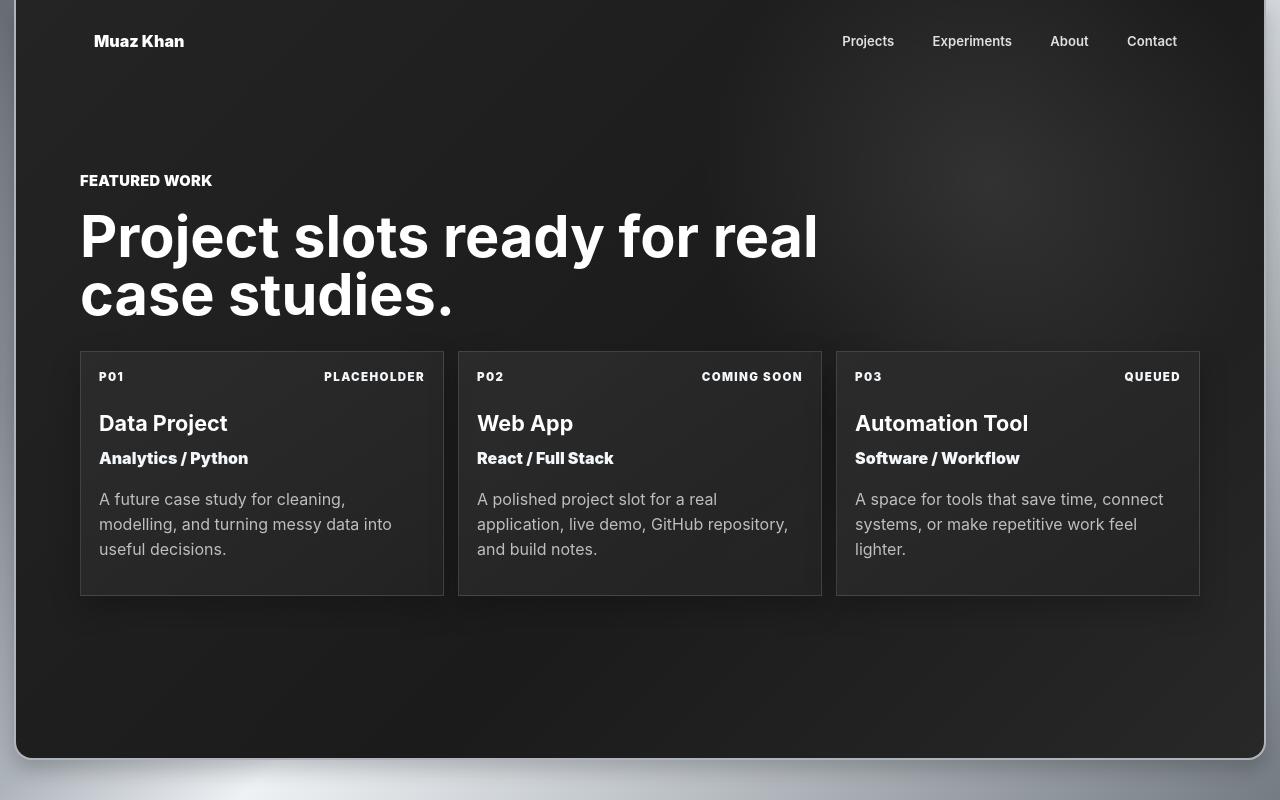
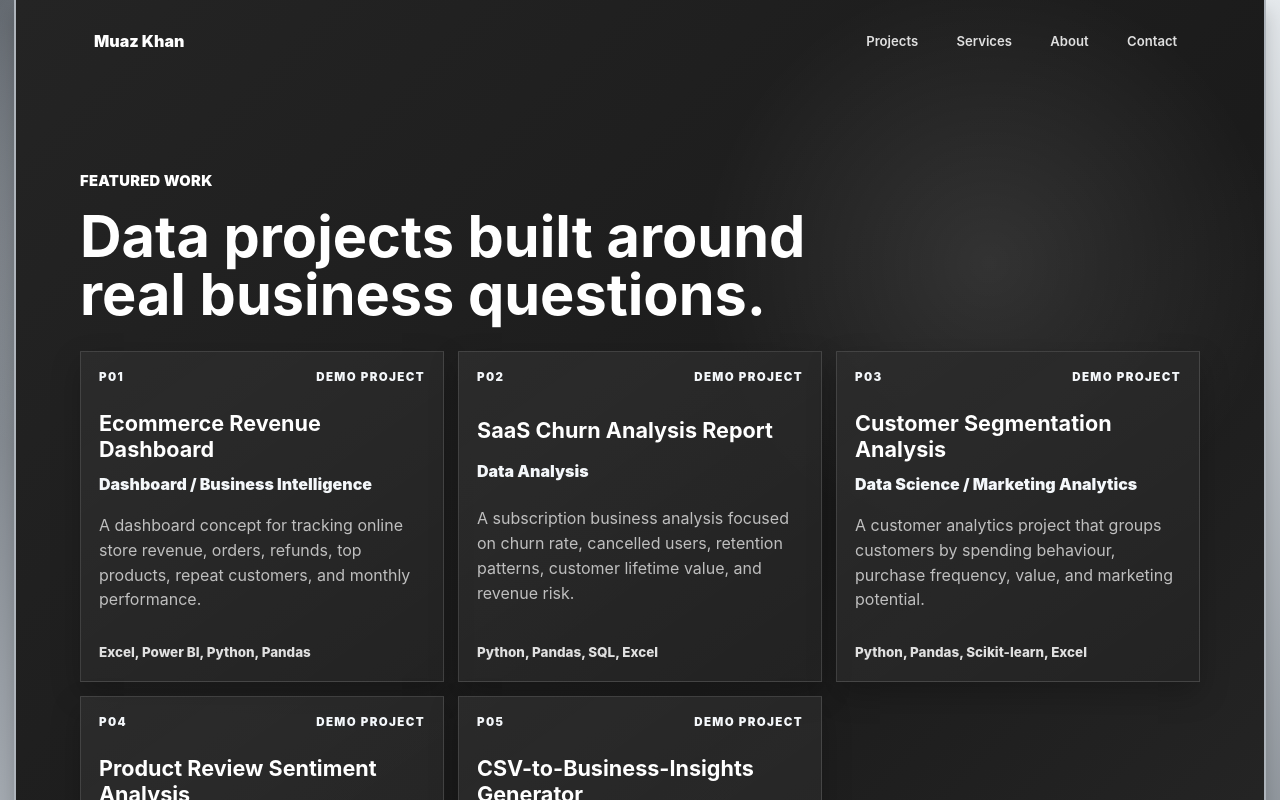
Before and after one commit to muazhunme/muazhunme.github.io, a React (Vite) app: page / in a window 1280 px wide. Both pictures are taken after a click on the button "Projects". Shown: the top 800 px of the page. Built offline with nearby package versions, Linux system fonts and the light colour scheme.

Commit message:
Update portfolio content for data services

```diff
--- a/src/App.jsx
+++ b/src/App.jsx
@@ -3,40 +3,93 @@ import { useState } from "react";
 const projects = [
   {
     code: "P01",
-    title: "Data Project",
-    type: "Analytics / Python",
+    title: "Ecommerce Revenue Dashboard",
+    type: "Dashboard / Business Intelligence",
     description:
-      "A future case study for cleaning, modelling, and turning messy data into useful decisions.",
-    status: "Placeholder",
+      "A dashboard concept for tracking online store revenue, orders, refunds, top products, repeat customers, and monthly performance.",
+    tools: "Excel, Power BI, Python, Pandas",
+    status: "Demo project",
   },
   {
     code: "P02",
-    title: "Web App",
-    type: "React / Full Stack",
+    title: "SaaS Churn Analysis Report",
+    type: "Data Analysis",
     description:
-      "A polished project slot for a real application, live demo, GitHub repository, and build notes.",
-    status: "Coming soon",
+      "A subscription business analysis focused on churn rate, cancelled users, retention patterns, customer lifetime value, and revenue risk.",
+    tools: "Python, Pandas, SQL, Excel",
+    status: "Demo project",
   },
   {
     code: "P03",
-    title: "Automation Tool",
-    type: "Software / Workflow",
+    title: "Customer Segmentation Analysis",
+    type: "Data Science / Marketing Analytics",
     description:
-      "A space for tools that save time, connect systems, or make repetitive work feel lighter.",
-    status: "Queued",
+      "A customer analytics project that groups customers by spending behaviour, purchase frequency, value, and marketing potential.",
+    tools: "Python, Pandas, Scikit-learn, Excel",
+    status: "Demo project",
+  },
+  {
+    code: "P04",
+    title: "Product Review Sentiment Analysis",
+    type: "AI / NLP",
+    description:
+      "An NLP project that analyses customer reviews to identify sentiment, common complaints, praised features, and product improvement opportunities.",
+    tools: "Python, NLP, VADER/TextBlob, Pandas",
+    status: "Demo project",
+  },
+  {
+    code: "P05",
+    title: "CSV-to-Business-Insights Generator",
+    type: "AI Automation",
+    description:
+      "A tool concept that takes a business CSV file, cleans basic issues, detects useful columns, creates summary charts, and generates plain-English insights.",
+    tools: "Python, Pandas, Streamlit, AI-assisted analysis",
+    status: "Demo project",
   },
 ];
 
-const games = ["Browser game", "Puzzle demo", "Interactive prototype", "Creative experiment"];
+const services = [
+  {
+    title: "Data Cleaning",
+    description:
+      "Clean messy Excel, CSV, CRM, ecommerce, subscription, and marketing datasets so they are ready for analysis and dashboards.",
+    deliverables: "Cleaned dataset, data quality report, duplicate and missing value summary",
+  },
+  {
+    title: "Dashboard Development",
+    description:
+      "Build clear Excel or Power BI-style dashboards for sales, ecommerce, SaaS, marketing, finance, and operations data.",
+    deliverables: "KPI dashboard, interactive visuals, business summary",
+  },
+  {
+    title: "Business Data Analysis",
+    description:
+      "Analyse business data to find trends, customer segments, churn patterns, product performance, and pricing insights.",
+    deliverables: "Analysis report, charts, recommendations",
+  },
+  {
+    title: "Customer Feedback & Sentiment Analysis",
+    description:
+      "Analyse reviews, surveys, support tickets, app store reviews, and social media comments to find sentiment, themes, complaints, and opportunities.",
+    deliverables: "Sentiment report, theme breakdown, action recommendations",
+  },
+  {
+    title: "AI Automation & Insight Generation",
+    description:
+      "Create simple tools or scripts that turn CSV files, reviews, or business data into automated summaries, charts, and insight reports.",
+    deliverables: "Python script, Streamlit-style prototype, automated report output",
+  },
+];
 
 const skills = [
-  "React",
-  "JavaScript",
   "Python",
   "SQL",
-  "Data analysis",
-  "Three.js",
-  "Creative tech",
+  "Excel",
+  "Power BI",
+  "Pandas",
+  "Data cleaning",
+  "Dashboards",
+  "AI-assisted analysis",
   "GitHub",
 ];
 
@@ -67,7 +120,7 @@ function App() {
             Projects
           </button>
           <button type="button" onClick={() => showView("games")}>
-            Experiments
+            Services
           </button>
           <button type="button" onClick={() => showView("about")}>
             About
@@ -87,14 +140,14 @@ function App() {
                   Hi, I am Muaz
                 </p>
                 <h1 className="hero-title">
-                  <span className="title-line">I am a</span>
-                  <span className="title-line">software</span>
-                  <span className="title-line developer-word">developer</span>
+                  <span className="title-line">Data</span>
+                  <span className="title-line">dashboards</span>
+                  <span className="title-line developer-word">and AI insights</span>
                 </h1>
                 <p className="hero-text">
-                  I build software, data projects, and interactive web
-                  experiences. This portfolio will collect my projects, games,
-                  and resume in one polished place.
+                  I turn messy Excel, CSV, and customer feedback data into
+                  clean dashboards, analysis reports, and practical
+                  AI-powered insights.
                 </p>
                 <div className="hero-actions">
                   <button
@@ -102,7 +155,7 @@ function App() {
                     type="button"
                     onClick={() => showView("projects")}
                   >
-                    View my projects
+                    View data projects
                   </button>
                 </div>
               </div>
@@ -124,7 +177,7 @@ function App() {
           <section className="page-view">
             <div className="section-heading">
               <p className="eyebrow">Featured work</p>
-              <h2>Project slots ready for real case studies.</h2>
+              <h2>Data projects built around real business questions.</h2>
             </div>
             <div className="project-grid">
               {projects.map((project) => (
@@ -139,6 +192,7 @@ function App() {
                   <h3>{project.title}</h3>
                   <p className="project-type">{project.type}</p>
                   <p>{project.description}</p>
+                  <p className="project-tools">{project.tools}</p>
                 </article>
               ))}
             </div>
@@ -148,21 +202,26 @@ function App() {
         {view === "games" && (
           <section className="page-view section-split">
             <div className="section-heading">
-              <p className="eyebrow">Game shelf</p>
-              <h2>Games and experiments will live here.</h2>
+              <p className="eyebrow">Services</p>
+              <h2>What I can help build with data.</h2>
               <p>
-                These placeholders will later become playable demos, GitHub
-                links, build notes, and short clips.
+                Focused data work for cleaning spreadsheets, building
+                dashboards, analysing customer behaviour, and turning feedback
+                into clear next steps.
               </p>
             </div>
             <div className="game-list">
-              {games.map((game, index) => (
+              {services.map((service, index) => (
                 <div
                   className="game-tile"
-                  key={game}
+                  key={service.title}
                 >
                   <span>0{index + 1}</span>
-                  <strong>{game}</strong>
+                  <div>
+                    <strong>{service.title}</strong>
+                    <p>{service.description}</p>
+                    <small>{service.deliverables}</small>
+                  </div>
                 </div>
               ))}
             </div>
@@ -172,13 +231,13 @@ function App() {
         {view === "about" && (
           <section className="page-view about-panel">
             <div>
-              <h2>Software, data, and interactive ideas.</h2>
+              <h2>Data science, dashboards, and practical AI tools.</h2>
             </div>
             <p>
-              This section will grow into a fuller resume profile once the final
-              content is ready. For now it sets the tone: thoughtful
-              engineering, clear presentation, and a site that feels alive
-              without getting loud.
+              I am Muaz Khan, a data science-focused developer based in
+              Australia. I work with Python, SQL, Excel, dashboards, and
+              AI-assisted analysis to turn raw data into clean, understandable,
+              and useful insights.
             </p>
             <div className="skill-grid">
               {skills.map((skill) => (
@@ -190,7 +249,12 @@ function App() {
 
         {view === "contact" && (
           <section className="page-view contact-section">
-            <h2>Ready for real projects, game embeds, and the resume file.</h2>
+            <h2>Have a dataset, dashboard idea, or feedback problem?</h2>
+            <p>
+              I can help turn spreadsheets, CSV files, reviews, and business
+              data into a clean report, dashboard, or AI-powered insight
+              workflow.
+            </p>
             <div className="contact-actions">
               <a className="button button-primary" href="mailto:7muazkhan@gmail.com">
                 7muazkhan@gmail.com
--- a/src/index.css
+++ b/src/index.css
@@ -413,6 +413,13 @@ h1 {
   font-weight: 900;
 }
 
+.project-card .project-tools {
+  margin: 14px 0 0;
+  color: rgba(255, 255, 255, 0.86);
+  font-size: 0.84rem;
+  font-weight: 800;
+}
+
 .section-split {
   display: grid;
   grid-template-columns: minmax(0, 0.92fr) minmax(320px, 0.7fr);
@@ -440,6 +447,22 @@ h1 {
 .game-tile:hover {
   transform: translateY(-3px) scale(1.01);
   border-color: rgba(255, 255, 255, 0.28);
+}
+
+.game-tile p {
+  margin: 8px 0 0;
+  color: rgba(255, 255, 255, 0.68);
+  font-size: 0.88rem;
+  line-height: 1.45;
+}
+
+.game-tile small {
+  display: block;
+  margin-top: 8px;
+  color: var(--accent-bright);
+  font-size: 0.76rem;
+  font-weight: 800;
+  line-height: 1.4;
 }
 
 .game-tile span {
```
